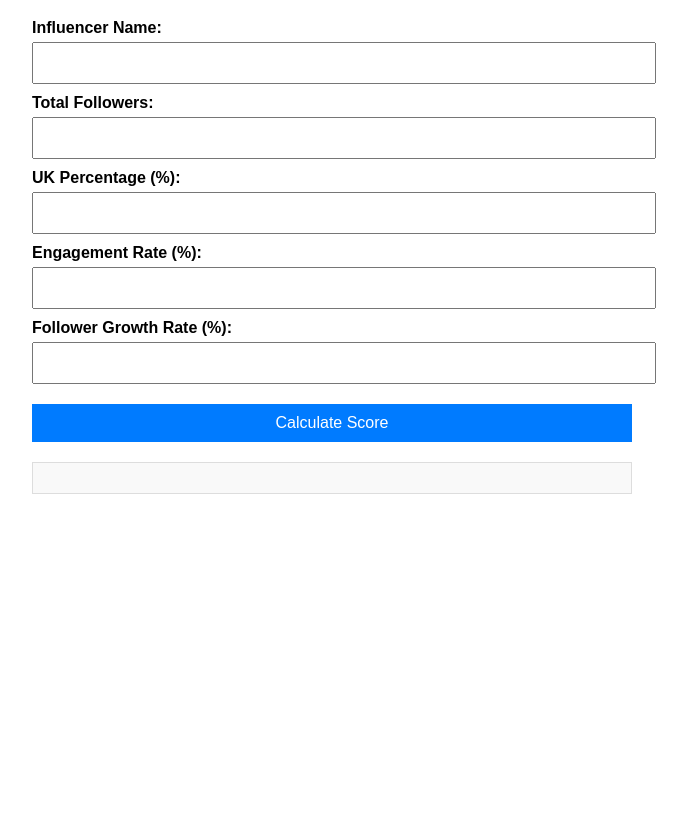
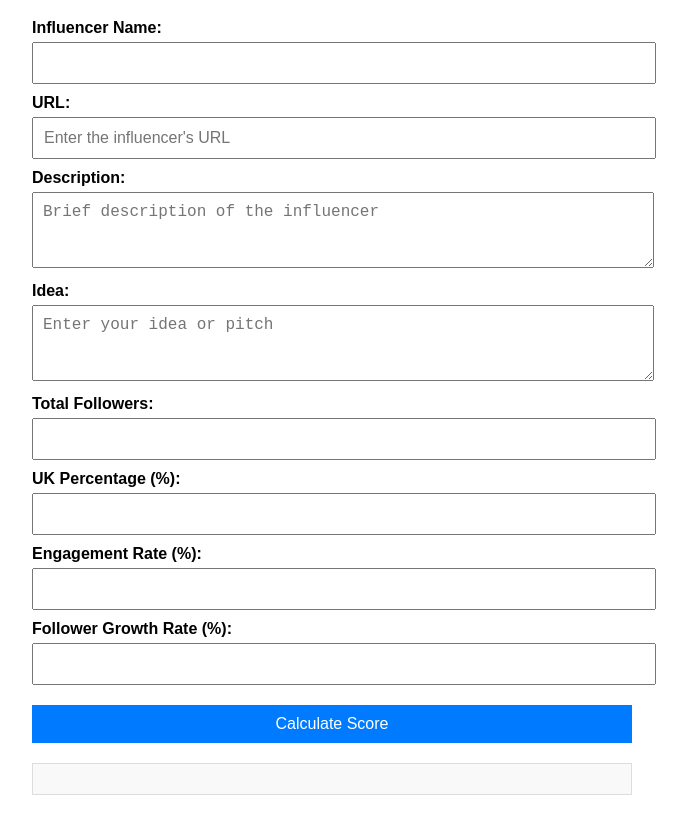
Before and after one commit to jonathaslaurie/potential, a plain HTML site: page index.html in a window 1280 px wide. Shown: the part 81-896 px from the top of the page, without its empty margins (308-995 px from the left). Before the commit the page ends 800 px from the top, so only its background shows below. Drawn offline with Linux system fonts and the light colour scheme.

Commit message:
Update index.html

```diff
--- a/index.html
+++ b/index.html
@@ -21,11 +21,14 @@
             display: block;
             margin-top: 10px;
         }
-        input, button {
+        input, textarea, button {
             width: 100%;
             margin-top: 5px;
             padding: 10px;
             font-size: 16px;
+        }
+        textarea {
+            resize: vertical;
         }
         button {
             background-color: #007bff;
@@ -58,6 +61,15 @@
         <label for="influencer_name">Influencer Name:</label>
         <input type="text" id="influencer_name" name="influencer_name" required>
 
+        <label for="url">URL:</label>
+        <input type="text" id="url" name="url" placeholder="Enter the influencer's URL">
+
+        <label for="description">Description:</label>
+        <textarea id="description" name="description" rows="3" placeholder="Brief description of the influencer"></textarea>
+
+        <label for="idea">Idea:</label>
+        <textarea id="idea" name="idea" rows="3" placeholder="Enter your idea or pitch"></textarea>
+
         <label for="follower_count">Total Followers:</label>
         <input type="number" id="follower_count" name="follower_count" required>
 
```
